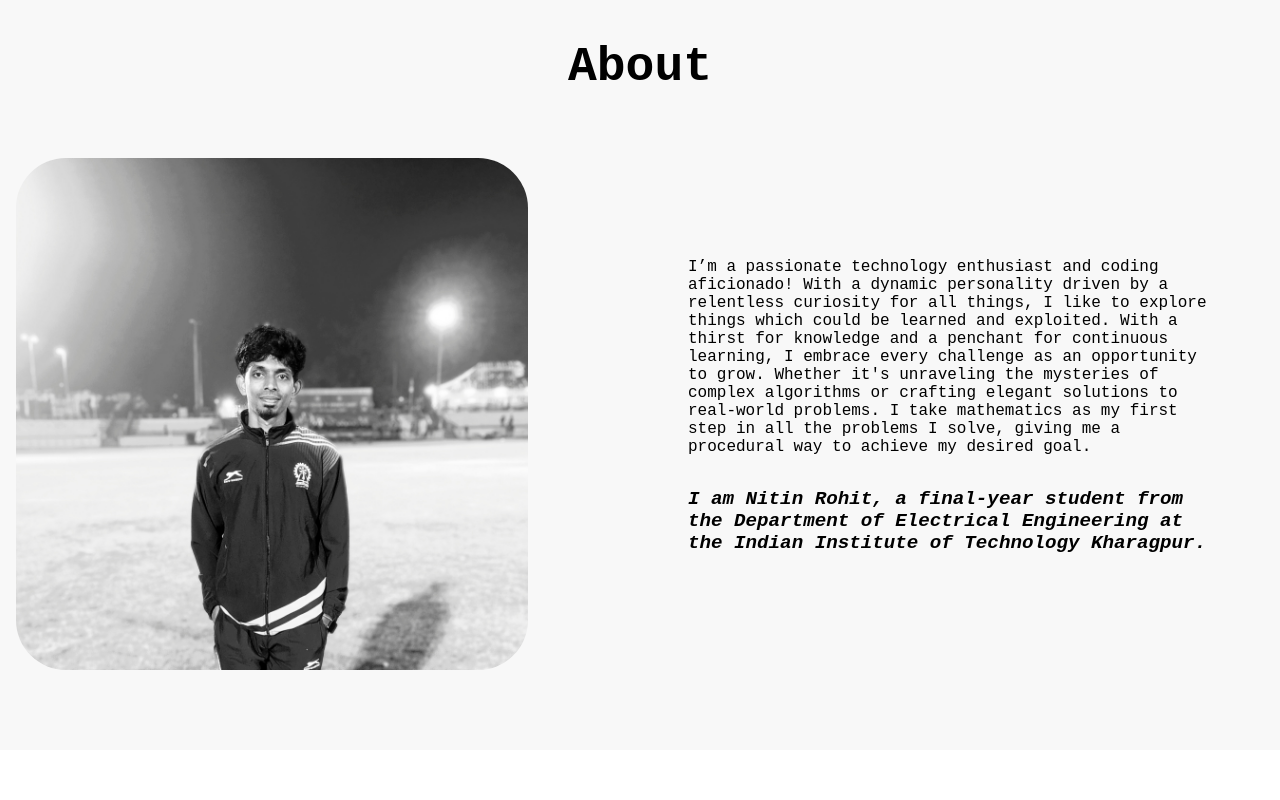
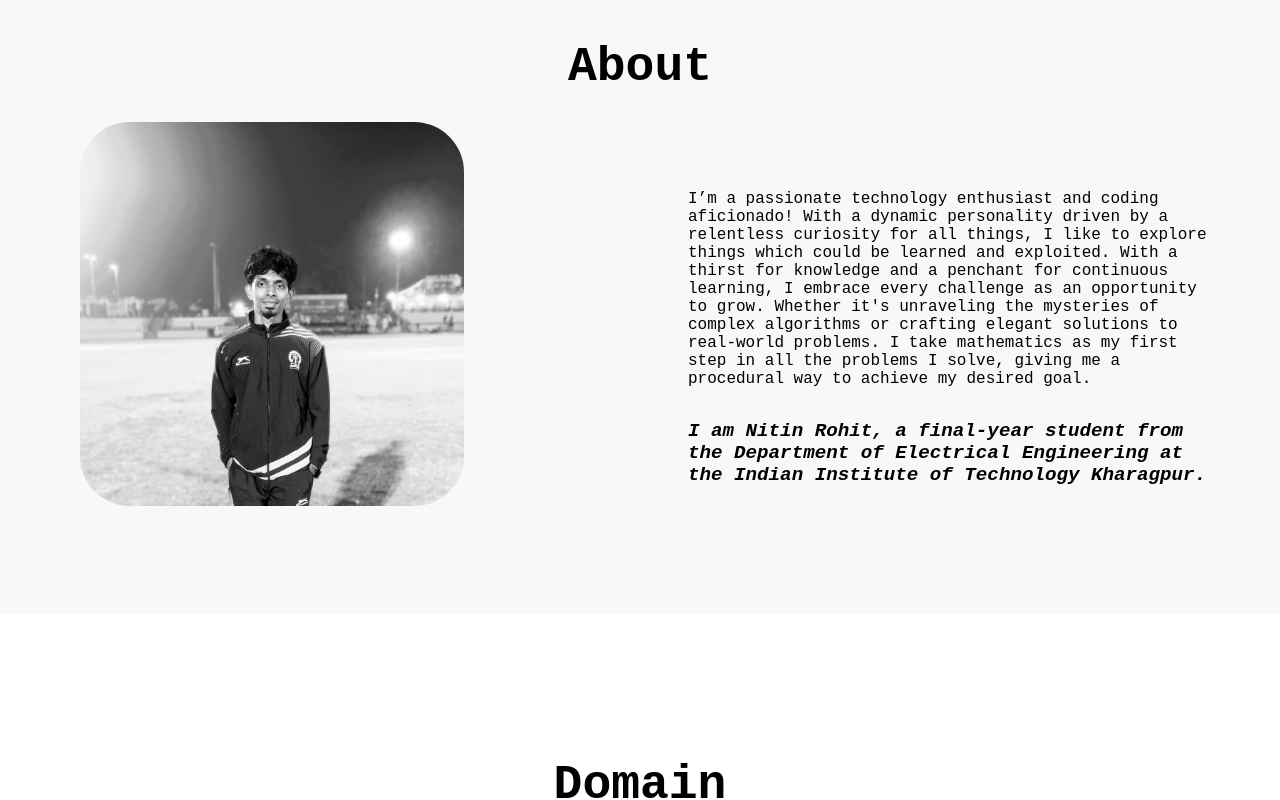
Before and after one commit to sdrawkcaBdeaR/Portfolio, a React (Create React App) app: page / in a window 1280 px wide. Shown: the part 840-1640 px from the top of the page. Built offline with nearby package versions, Linux system fonts and the light colour scheme.

Commit message:
photo adjustment

```diff
--- a/src/components/About.css
+++ b/src/components/About.css
@@ -47,9 +47,8 @@
 
 .about .container img {
     border-radius: 50px;
-    width: 40vw;
-    margin:4rem 0 0 0;
-
+    width: 30vw;
+    margin: auto 4rem;
 }
 
 @media screen and (max-width:940px) {
--- a/src/components/About.js
+++ b/src/components/About.js
@@ -12,7 +12,7 @@ const About = ({state}) => {
         <div className='about' id='about' style={state?darkmode:{}}>
             <h2>About</h2>
             <div className='container'>
-                <img src={nitin}/>
+                <img className='pp' src={nitin}/>
                 <div className='col-2'>
                     <span className='line'></span>
                     <p>I’m a passionate technology enthusiast and coding aficionado! With a dynamic personality driven by a relentless curiosity for all things, I like to explore things which could be learned and exploited. With a thirst for knowledge and a penchant for continuous learning, I embrace every challenge as an opportunity to grow. Whether it's unraveling the mysteries of complex algorithms or crafting elegant solutions to real-world problems. I take mathematics as my first step in all the problems I solve, giving me a procedural way to achieve my desired goal.</p>
--- a/src/components/Blog.js
+++ b/src/components/Blog.js
@@ -32,7 +32,7 @@ const Blog = ({state}) => {
     ]
     const showblogs=blogs.map((blog,index)=>{
         return(
-            <ShowBlog item={blog} key={index} state={state}/>
+            <ShowBlog item={blog} key={index} state={state} index={index}/>
         )
     })
 
--- a/src/components/Modaltag.css
+++ b/src/components/Modaltag.css
@@ -1,7 +1,7 @@
 .ReactModal {
     width: 80%;
     height: 80%;
-    margin: 10% auto;
+    margin: 5% auto;
     padding: 20px;
     background-color: #3B3B3B;
     color: white;
--- a/src/components/ShowBlog.js
+++ b/src/components/ShowBlog.js
@@ -1,21 +1,24 @@
 import Modaltag from './Modaltag';
 
-const ShowBlog=({item,state})=>{
+const ShowBlog=({item,state,index})=>{
     const darkmodecard={
         backgroundColor:"#3B3B3B",
         color:"white",
         border:"0px"
     }
+    const buttom=(index%2)?(<img className='bimg' src={item.imgadd} alt={item.imgadd}/>):null;
+    const top=(index%2)?null:(<img className='bimg' src={item.imgadd} alt={item.imgadd}/>);
 
     return (
         <div className='card' style={state?darkmodecard:{}}>
             <div className='icard'>
-                <img className='bimg' src={item.imgadd} alt={item.imgadd}/>
+                {top}
                 <div>
                     <p><span>{item.title}</span></p>
                     <p className='truncated-description' >{item.description}</p>
                     <Modaltag desp={item.description} />
                 </div>
+                {buttom}
             </div>
         </div>
     )
```
